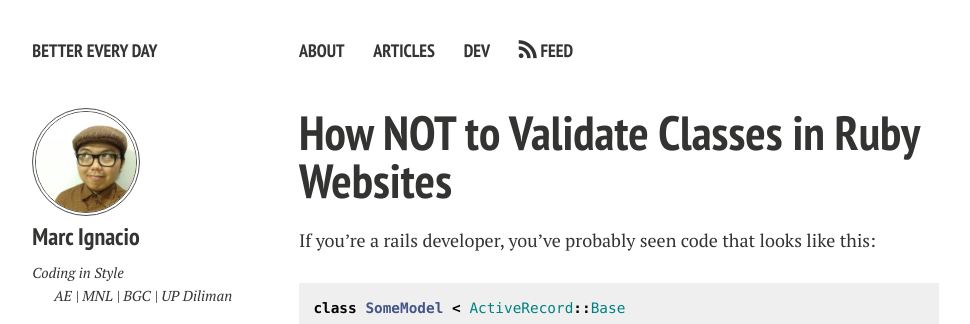
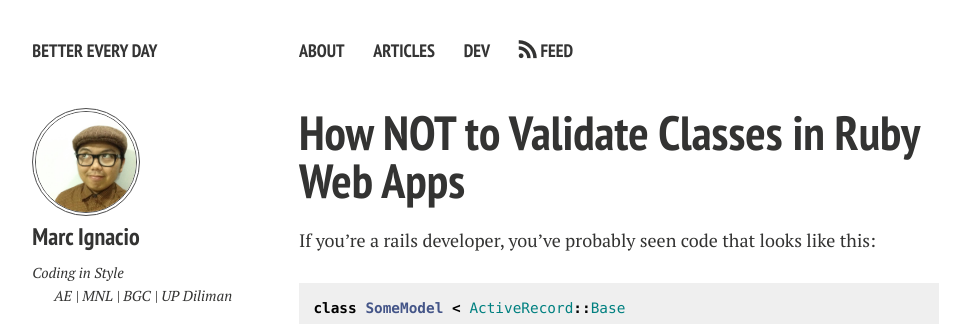
Before and after one commit to padi/padi.github.io, a Jekyll site: the page built from _posts/dev/2014-07-01-how_not_to_validate_classes_in_ruby_web_apps.md, in a window 1280 px wide and 900 px high. Shown: the top 324 px of the window, without its empty margins (21-991 px from the left). Built offline with Jekyll 4.4.1, drawn with Linux system fonts in a browser that asks for light colours; nearby versions of some CDN libraries; some of the changed text lies outside the part shown.

Commit message:
change title

```diff
--- a/_posts/dev/2014-07-01-how_not_to_validate_classes_in_ruby_websites.md
+++ b/_posts/dev/2014-07-01-how_not_to_validate_classes_in_ruby_web_apps.md
@@ -1,6 +1,6 @@
 ---
 layout: post
-title: How NOT to Validate Classes in Ruby Websites
+title: How NOT to Validate Classes in Ruby Web Apps
 tags: [dev, security, ruby]
 status: publish
 date:   2014-07-01 23:33:13 +0800
```
